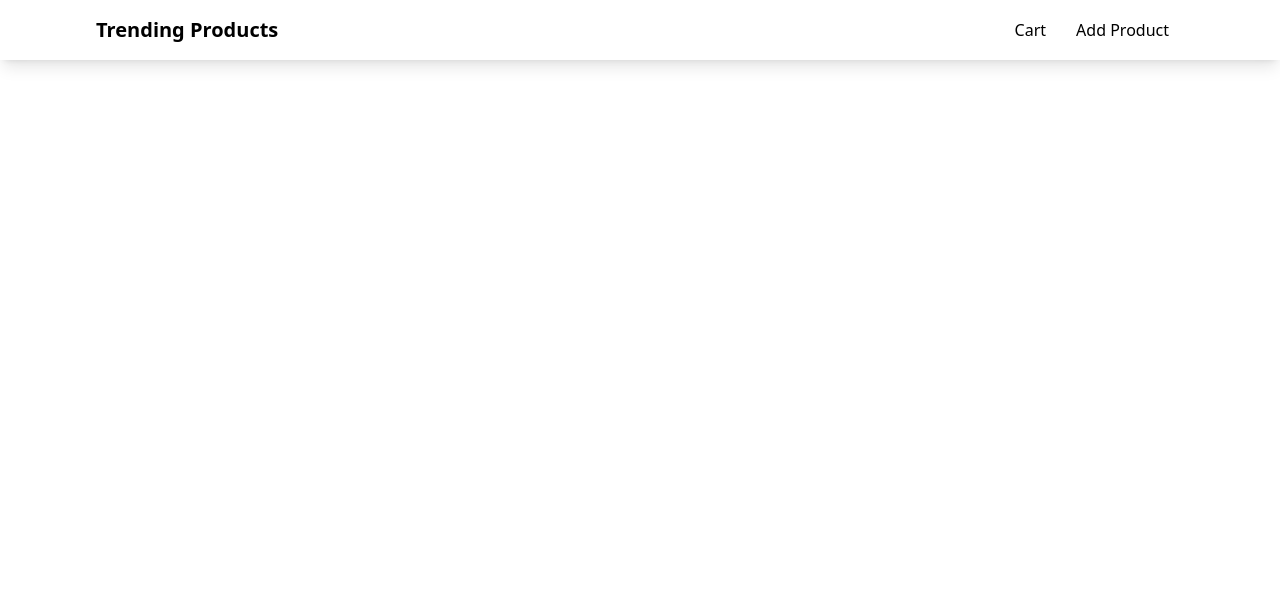
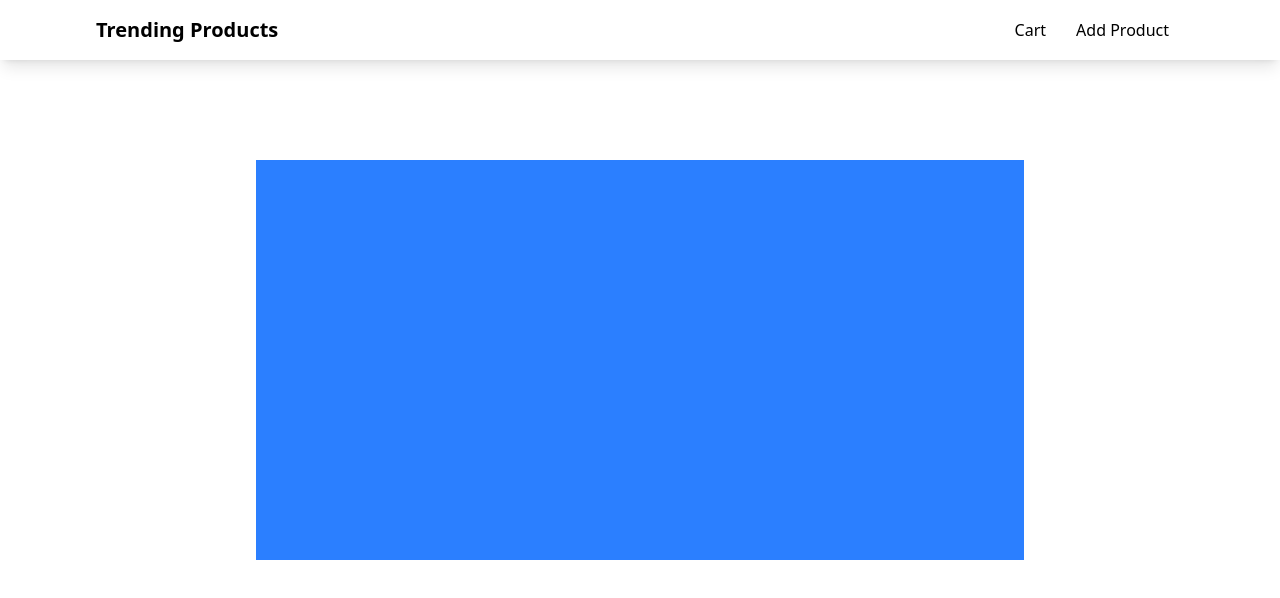
Before and after one commit to BRajendra10/Tailwind-CSS, a plain HTML site: page Practice/index.html in a window 1280 px wide. Drawn offline with nearby package versions, Linux system fonts and the light colour scheme.

Commit message:
Container is ready container for adding new products

```diff
--- a/Practice/index.html
+++ b/Practice/index.html
@@ -23,5 +23,7 @@
         </nav>
     </header>
 
+    <div class="w-[60%] h-[400px] absolute top-[20%] left-[20%] bg-blue-500"></div>
+
 </body>
 </html>
```
